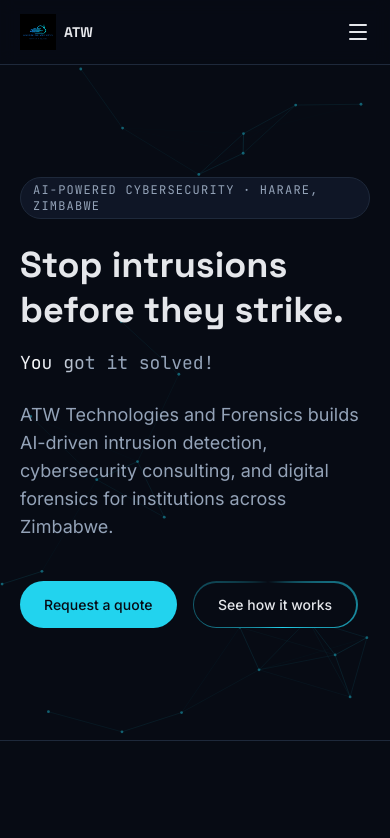
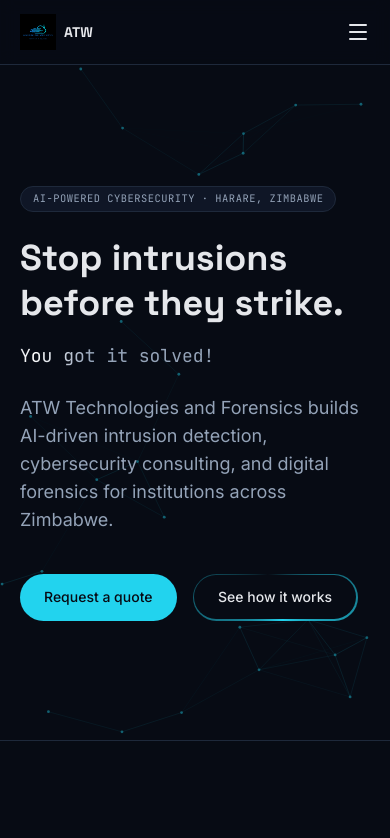
Before and after one commit to theedala/wabbs, a Next.js app in the folder web/: page / in a window 390 px wide. Shown: the top 838 px of the page. Built offline with nearby package versions, Linux system fonts and the light colour scheme.

Commit message:
polish: responsive hero eyebrow + horizontal-overflow guard

```diff
--- a/web/src/app/globals.css
+++ b/web/src/app/globals.css
@@ -16,6 +16,7 @@
 
 html {
   scroll-behavior: smooth;
+  overflow-x: hidden;
 }
 
 body {
--- a/web/src/components/ui/Badge.tsx
+++ b/web/src/components/ui/Badge.tsx
@@ -1,6 +1,6 @@
 export function Badge({ children }: { children: React.ReactNode }) {
   return (
-    <span className="inline-block rounded-full border border-border bg-surface px-3 py-1 font-mono text-xs tracking-widest text-muted">
+    <span className="inline-block max-w-full rounded-full border border-border bg-surface px-3 py-1 font-mono text-[0.65rem] tracking-wider text-muted sm:text-xs sm:tracking-widest">
       {children}
     </span>
   );
```
